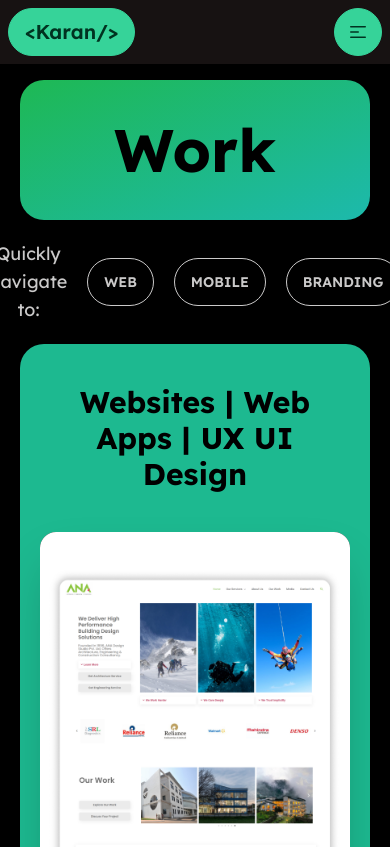
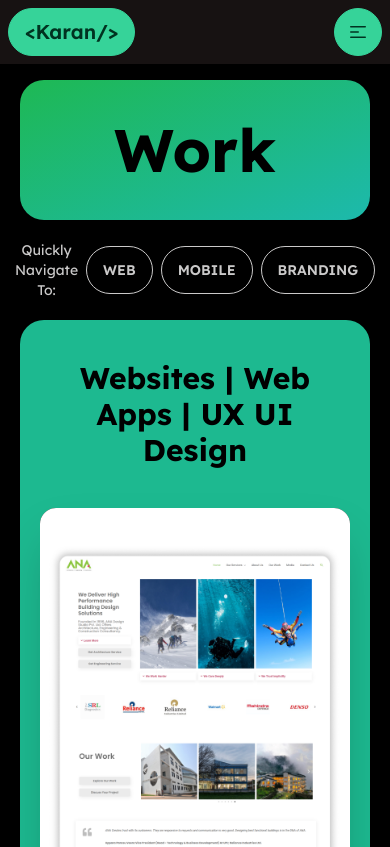
Before and after one commit to gupta-karan1/karan-portfolio-nextjs, a Next.js app: page /work in a window 390 px wide. Shown: the top 847 px of the page. Built offline with nearby package versions, Linux system fonts and the light colour scheme.

Commit message:
Update page layout and add new web project to constants

```diff
--- a/app/work/page.tsx
+++ b/app/work/page.tsx
@@ -11,9 +11,9 @@ export default function Work() {
             Work
           </h1>
         </div>
-        <div className=" flex gap-5 items-center justify-center p-5">
-          <p className="lg:text-2xl  text-lg text-center">
-            Quickly navigate to:
+        <div className=" flex gap-2 lg:gap-5 items-center justify-center p-5">
+          <p className="lg:text-2xl  text-sm text-center">
+            Quickly Navigate To:
           </p>
 
           <a className="btn btn-neutral btn-outline" href="#web">
--- a/constants/index.ts
+++ b/constants/index.ts
@@ -286,6 +286,15 @@ export const webProjects = [
   },
   {
     title:
+      "Attracting Customers with a Fresh New Look: Slice Cafe Dublin Website Redesign",
+    image: "/slice-thumbnail.png",
+    link: "https://designerkaran.notion.site/Slice-Caf-Dublin-Website-Redesign-129c5bb18b214afaa2c18ed6fe1f8d35?pvs=4",
+    // github: "https://github.com/gupta-karan1/OneBill-website",
+    demo: "https://www.figma.com/proto/Mwszcda939Yo7EtXedEUCQ/Slice-Web-Redesign?page-id=0%3A1&type=design&node-id=6-168&viewport=-897%2C373%2C0.2&t=QKnqAGnQUUuenuGb-1&scaling=min-zoom&starting-point-node-id=6%3A168&mode=design",
+    tags: ["ux ui", "branding", "figma"],
+  },
+  {
+    title:
       "Helping You Achieve Your Fitness Goals: The Fitness Catalogue Web App",
     image: "/exercise-thumbnail.png",
     // link: "/work/stone-bakery-website",
```
Also changed, not shown: public/slice-thumbnail.png (added).
